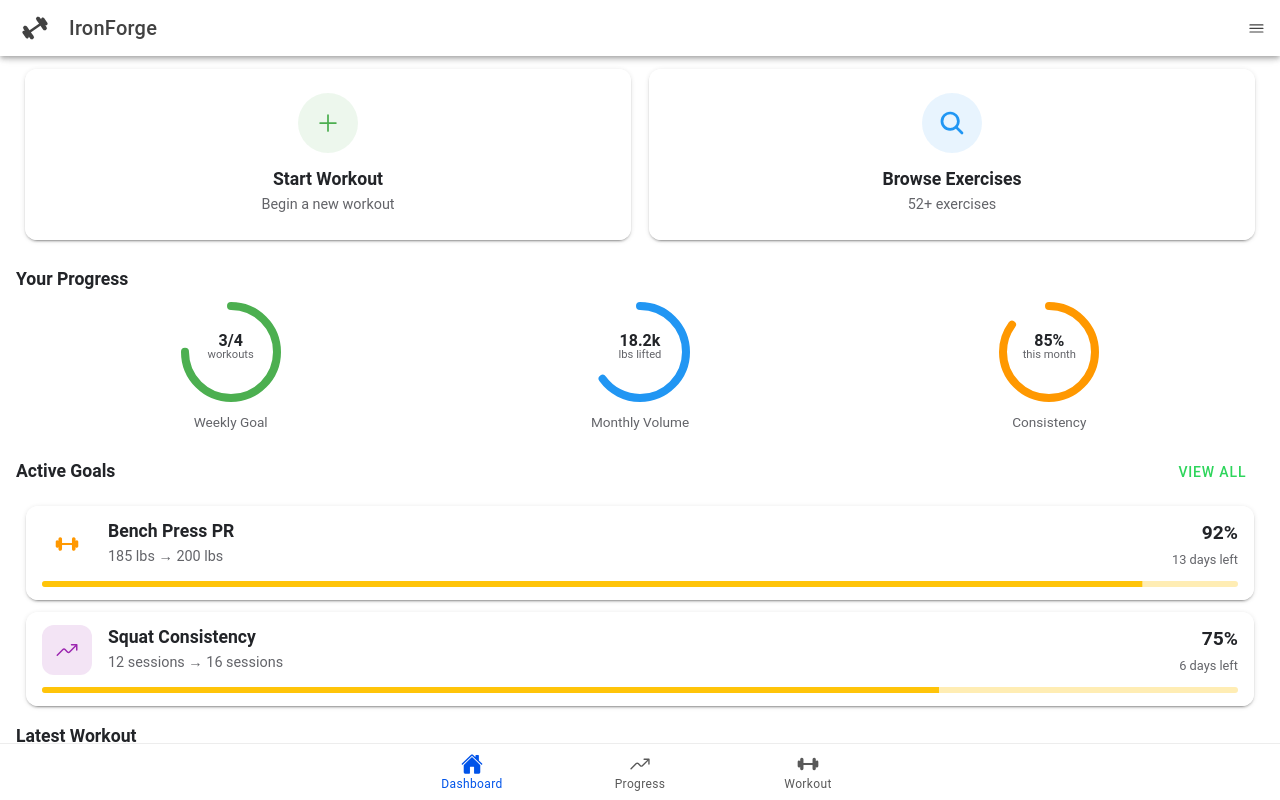
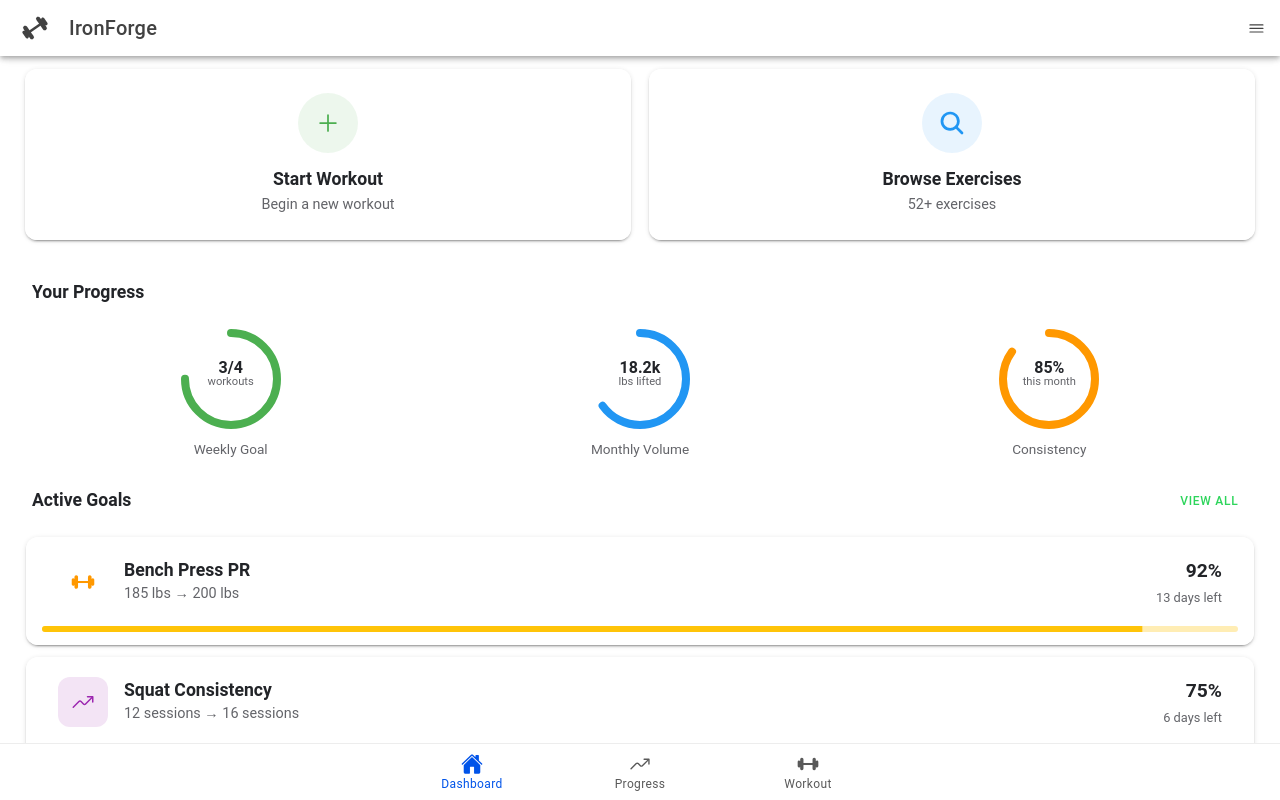
Before and after one commit to brentmaggard/ironforge-ionic, a React (Vite) app: page /dashboard in a window 1280 px wide. Built offline with nearby package versions, Linux system fonts and the light colour scheme.

Commit message:
Push changes

```diff
--- a/src/pages/Dashboard.css
+++ b/src/pages/Dashboard.css
@@ -6,6 +6,7 @@
 
 /* Section Headers */
 .section-header {
+  --background: transparent;
   display: flex;
   justify-content: space-between;
   align-items: center;
@@ -149,6 +150,7 @@
 }
 
 .goal-content {
+  --background: transparent;
   display: flex;
   align-items: center;
   margin-bottom: 12px;
--- a/src/pages/Dashboard.tsx
+++ b/src/pages/Dashboard.tsx
@@ -146,11 +146,11 @@ const Dashboard: React.FC = () => {
         </IonGrid>
 
         {/* Your Progress */}
-        <div className="section-header">
-          <IonText>
+        <IonItem lines="none" className="section-header">
+          <IonLabel>
             <h2>Your Progress</h2>
-          </IonText>
-        </div>
+          </IonLabel>
+        </IonItem>
 
         <div className="progress-swiper-container">
           <Swiper
@@ -186,30 +186,28 @@ const Dashboard: React.FC = () => {
         </div>
 
         {/* Active Goals */}
-        <div className="section-header">
-          <IonText>
+        <IonItem lines="none" className="section-header">
+          <IonLabel>
             <h2>Active Goals</h2>
-          </IonText>
-          <IonButton fill="clear" color="success">
+          </IonLabel>
+          <IonButton fill="clear" color="success" slot="end">
             View All
           </IonButton>
-        </div>
+        </IonItem>
 
         <div className="goals-section">
           {mockData.activeGoals.map((goal) => (
             <IonCard key={goal.id} className="goal-card" button onClick={() => handleGoalClick(goal.id)}>
               <IonCardContent>
-                <div className="goal-content">
-                  <div className="goal-icon" style={{ backgroundColor: `${goal.color}20` }}>
+                <IonItem lines="none" className="goal-content">
+                  <div className="goal-icon" slot="start" style={{ backgroundColor: `${goal.color}20` }}>
                     <IonIcon icon={goal.icon} style={{ color: goal.color }} />
                   </div>
-                  <div className="goal-info">
-                    <IonText>
-                      <h3>{goal.title}</h3>
-                      <p>{goal.current} {goal.unit} → {goal.target} {goal.unit}</p>
-                    </IonText>
-                  </div>
-                  <div className="goal-stats">
+                  <IonLabel className="goal-info">
+                    <h3>{goal.title}</h3>
+                    <p>{goal.current} {goal.unit} → {goal.target} {goal.unit}</p>
+                  </IonLabel>
+                  <div className="goal-stats" slot="end">
                     <IonText className="progress-percentage">
                       {goal.progress}%
                     </IonText>
@@ -217,7 +215,7 @@ const Dashboard: React.FC = () => {
                       <p>{goal.daysLeft} days left</p>
                     </IonText>
                   </div>
-                </div>
+                </IonItem>
                 <IonProgressBar value={goal.progress / 100} color="warning" className="goal-progress" />
               </IonCardContent>
             </IonCard>
@@ -225,11 +223,11 @@ const Dashboard: React.FC = () => {
         </div>
 
         {/* Latest Workout */}
-        <div className="section-header">
-          <IonText>
+        <IonItem lines="none" className="section-header">
+          <IonLabel>
             <h2>Latest Workout</h2>
-          </IonText>
-        </div>
+          </IonLabel>
+        </IonItem>
 
         <IonCard className="activity-card">
           <IonCardContent>
```
